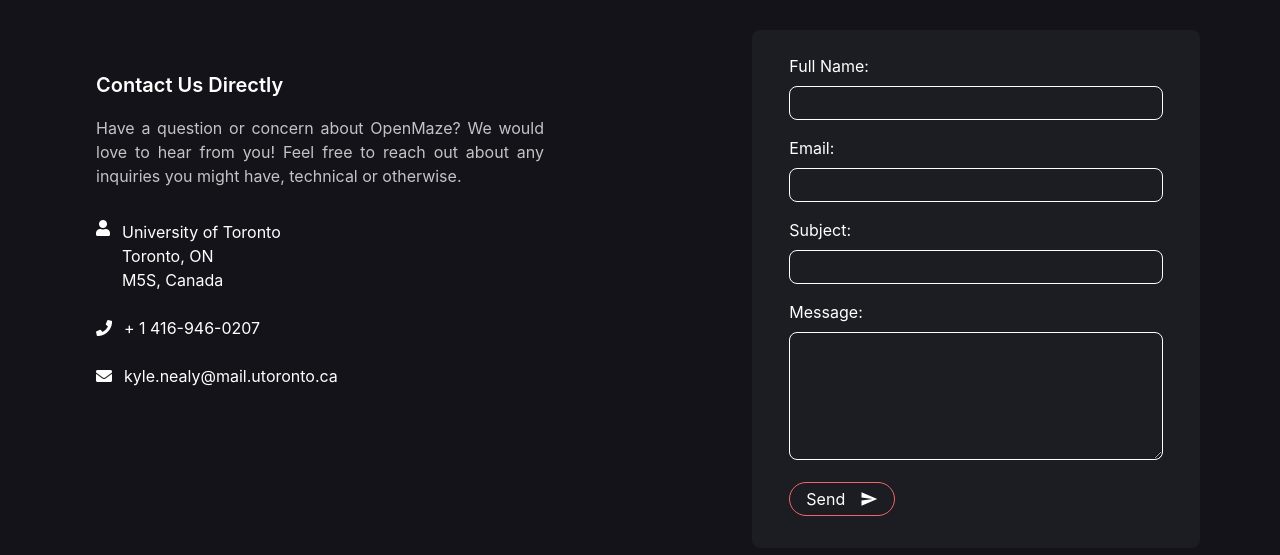
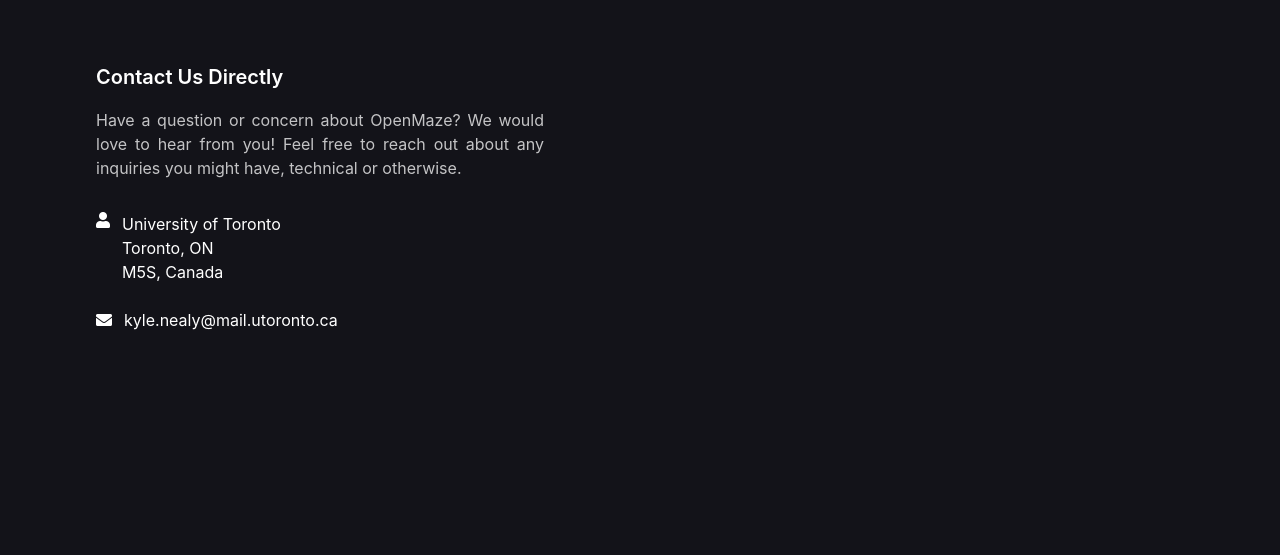
Before and after one commit to KyleAlsburyNealy/OpenMaze-Website, a Next.js app: page /contact in a window 1280 px wide. Shown: the part 1096-1651 px from the top of the page. Built offline with nearby package versions, Linux system fonts and the light colour scheme.

Commit message:
Update contact.js

```diff
--- a/pages/contact.js
+++ b/pages/contact.js
@@ -21,7 +21,7 @@ export default function Contact() {
           </div>
           <div className="flex flex-wrap relative lg:h-screen lg:-mt-4 mb-16">
             <div className="w-full lg:w-1/2 flex m-auto justify-center">
-              <div className="mt-8 lg:-mt-24 px-4 lg:px-12">
+              <div className="mt-8 lg:-mt-40 px-4 lg:px-12">
                 <div className="text-white px-6">
                   <div className="contact sm:flex-1 max-w-md sm:min-w-xs sm:mt-10">
                     <h1 className="text-xl font-semibold mb-4">
@@ -40,10 +40,6 @@ export default function Contact() {
                   </p>
                       </div>
                       <div className="block flex mb-2 items-baseline mb-6">
-                        <i className="fas fa-phone mr-3"></i>
-                        <p>+ 1 416-946-0207</p>
-                      </div>
-                      <div className="block flex mb-2 items-baseline mb-6">
                         <i className="fas fa-envelope mr-3"></i>
                         <a href="mailto:kyle.nealy@mail.utoronto.ca">
                           <p>kyle.nealy@mail.utoronto.ca</p>
@@ -56,61 +52,61 @@ export default function Contact() {
             </div>
             <div className="w-full lg:w-1/2 flex m-auto justify-center relative">
               <div className="bg-dark-light content-center text-white w-full rounded-lg sm:ml-8 max-w-md sm:min-w-xs">
-                <form
-                  action={`https://www.enformed.io/${keys.enformedToken}`}
-                  method="POST"
-                  className="w-5/6 m-auto pt-6 pb-8"
-                >
-                  <div className="mb-4">
-                    <label className="block mb-2">Full Name:</label>
-                    <input
-                      type="text"
-                      name="name"
-                      className={inputStyle}
-                      required
-                    />
-                  </div>
-                  <div className="mb-4">
-                    <label className="block mb-2">Email:</label>
-                    <input
-                      type="email"
-                      name="email"
-                      className={inputStyle}
-                      required
-                    />
-                  </div>
-                  <div className="mb-4">
-                    <label className="block mb-2">Subject:</label>
-                    <input type="text" name="*subject" className={inputStyle} />
-                  </div>
-                  <div className="mb-4">
-                    <label className="block mb-2">Message:</label>
-                    <textarea
-                      name="message"
-                      className={`${inputStyle} h-32`}
-                      required
-                    />
-                  </div>
-                  <button
-                    type="submit"
-                    className="flex border border-red-500 rounded-full hover:bg-red-500 px-4 py-1 text-white focus:outline-none items-center"
-                  >
-                    <p className="mr-3">Send</p>
-                    <svg
-                      className="inline ml-1"
-                      width="17"
-                      height="14"
-                      viewBox="0 0 17 14"
-                      fill="none"
-                      xmlns="http://www.w3.org/2000/svg"
-                    >
-                      <path
-                        d="M0.5075 13.75L16.25 7L0.5075 0.25L0.5 5.5L11.75 7L0.5 8.5L0.5075 13.75Z"
-                        fill="white"
-                      />
-                    </svg>
-                  </button>
-                </form>
+                {/*<form*/}
+                {/*  action={`https://www.enformed.io/${keys.enformedToken}`}*/}
+                {/*  method="POST"*/}
+                {/*  className="w-5/6 m-auto pt-6 pb-8"*/}
+                {/*>*/}
+                {/*  <div className="mb-4">*/}
+                {/*    <label className="block mb-2">Full Name:</label>*/}
+                {/*    <input*/}
+                {/*      type="text"*/}
+                {/*      name="name"*/}
+                {/*      className={inputStyle}*/}
+                {/*      required*/}
+                {/*    />*/}
+                {/*  </div>*/}
+                {/*  <div className="mb-4">*/}
+                {/*    <label className="block mb-2">Email:</label>*/}
+                {/*    <input*/}
+                {/*      type="email"*/}
+                {/*      name="email"*/}
+                {/*      className={inputStyle}*/}
+                {/*      required*/}
+                {/*    />*/}
+                {/*  </div>*/}
+                {/*  <div className="mb-4">*/}
+                {/*    <label className="block mb-2">Subject:</label>*/}
+                {/*    <input type="text" name="*subject" className={inputStyle} />*/}
+                {/*  </div>*/}
+                {/*  <div className="mb-4">*/}
+                {/*    <label className="block mb-2">Message:</label>*/}
+                {/*    <textarea*/}
+                {/*      name="message"*/}
+                {/*      className={`${inputStyle} h-32`}*/}
+                {/*      required*/}
+                {/*    />*/}
+                {/*  </div>*/}
+                {/*  <button*/}
+                {/*    type="submit"*/}
+                {/*    className="flex border border-red-500 rounded-full hover:bg-red-500 px-4 py-1 text-white focus:outline-none items-center"*/}
+                {/*  >*/}
+                {/*    <p className="mr-3">Send</p>*/}
+                {/*    <svg*/}
+                {/*      className="inline ml-1"*/}
+                {/*      width="17"*/}
+                {/*      height="14"*/}
+                {/*      viewBox="0 0 17 14"*/}
+                {/*      fill="none"*/}
+                {/*      xmlns="http://www.w3.org/2000/svg"*/}
+                {/*    >*/}
+                {/*      <path*/}
+                {/*        d="M0.5075 13.75L16.25 7L0.5075 0.25L0.5 5.5L11.75 7L0.5 8.5L0.5075 13.75Z"*/}
+                {/*        fill="white"*/}
+                {/*      />*/}
+                {/*    </svg>*/}
+                {/*  </button>*/}
+                {/*</form>*/}
               </div>
             </div>
           </div>
```
